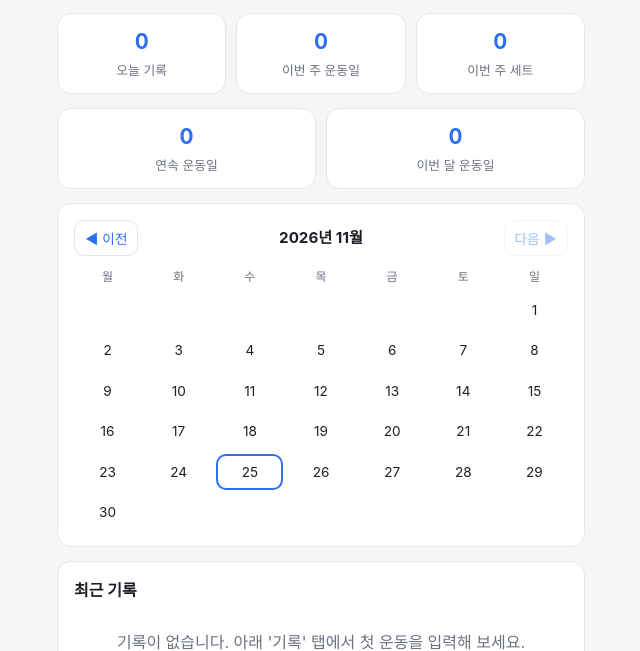
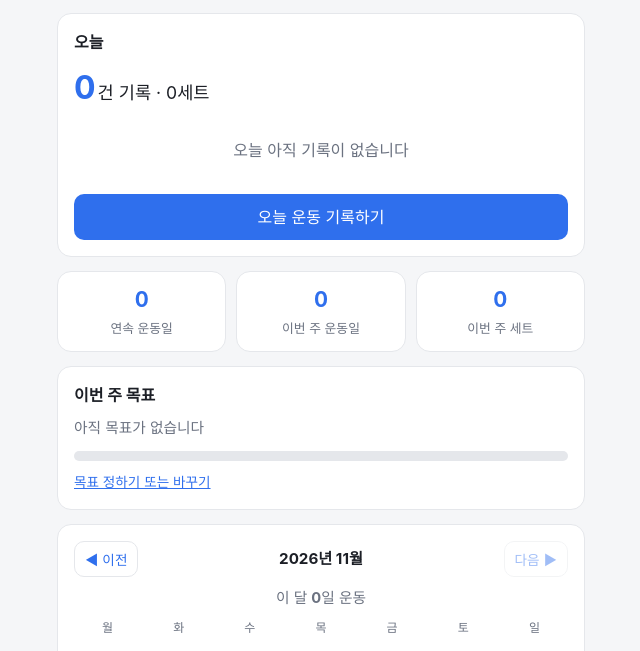
Before and after one commit to dokin-44/health-tracker, a plain HTML site: page docs/index.html in a window 1280 px wide. Shown: the part 83-734 px from the top of the page, without its empty margins (319-959 px from the left). Drawn offline with Linux system fonts and the light colour scheme.

Commit message:
홈을 오늘 카드 중심으로 재구성하고 주간 목표 표시

```diff
--- a/docs/index.html
+++ b/docs/index.html
@@ -11,15 +11,26 @@
   <h1>헬스 루틴 기록</h1>
   <p class="sub" id="today"></p>
 
+  <div class="card hero">
+    <h2>오늘</h2>
+    <div class="big"><b id="todayCount">0</b>건 기록 · <span id="todaySets">0</span>세트</div>
+    <div id="todayBrief"></div>
+    <a class="btn block" href="add.html">오늘 운동 기록하기</a>
+  </div>
+
   <div class="stats">
-    <div class="stat"><b id="todayCount">0</b><span>오늘 기록</span></div>
+    <div class="stat"><b id="streak">0</b><span>연속 운동일</span></div>
     <div class="stat"><b id="weekDays">0</b><span>이번 주 운동일</span></div>
     <div class="stat"><b id="weekSets">0</b><span>이번 주 세트</span></div>
   </div>
 
-  <div class="stats two">
-    <div class="stat"><b id="streak">0</b><span>연속 운동일</span></div>
-    <div class="stat"><b id="monthDays">0</b><span>이번 달 운동일</span></div>
+  <div class="card goal-mini">
+    <h2>이번 주 목표</h2>
+    <p class="sub" id="homeGoalText"></p>
+    <div class="progress" id="homeGoalTrack" role="progressbar" aria-label="주간 목표 달성률" aria-valuemin="0" aria-valuemax="100" aria-valuenow="0">
+      <div id="homeGoalBar" style="height:100%;width:0;background:var(--accent)"></div>
+    </div>
+    <a href="weekly.html">목표 정하기 또는 바꾸기</a>
   </div>
 
   <div class="card">
@@ -28,6 +39,7 @@
       <strong id="calTitle"></strong>
       <button class="btn ghost small" id="calNext" type="button">다음 ▶</button>
     </div>
+    <p class="sub" style="margin:0 0 8px;text-align:center">이 달 <b id="monthDays">0</b>일 운동</p>
     <div class="cal" id="cal"></div>
   </div>
 
@@ -65,6 +77,40 @@
     document.getElementById("weekDays").textContent = new Set(weekRecs.map((r) => r.date)).size;
     document.getElementById("weekSets").textContent = weekRecs.reduce((s, r) => s + Number(r.sets), 0);
     document.getElementById("streak").textContent = calcStreak(records);
+
+    // 오늘 카드: 오늘 한 기록을 맨 위에서 바로 보여준다
+    const todayRecs = records.filter((r) => r.date === today);
+    document.getElementById("todaySets").textContent = todayRecs.reduce((s, r) => s + Number(r.sets), 0);
+    const brief = document.getElementById("todayBrief");
+    brief.replaceChildren();
+    if (!todayRecs.length) {
+      brief.appendChild(el("div", "오늘 아직 기록이 없습니다", "empty"));
+    } else {
+      todayRecs.forEach((r) => {
+        const line = el("div", undefined, "line");
+        line.appendChild(el("span", r.exercise));
+        line.appendChild(el("span", fmtNum(r.weight) + "kg · " + r.reps + "×" + r.sets));
+        brief.appendChild(line);
+      });
+    }
+
+    // 이번 주 목표 달성률
+    const goal = loadGoal();
+    const weekSetTotal = weekRecs.reduce((s, r) => s + Number(r.sets), 0);
+    const gBar = document.getElementById("homeGoalBar");
+    const gText = document.getElementById("homeGoalText");
+    if (!goal) {
+      gBar.style.width = "0%";
+      document.getElementById("homeGoalTrack").setAttribute("aria-valuenow", "0");
+      gText.textContent = "아직 목표가 없습니다";
+    } else {
+      const pct = Math.min(100, Math.round((weekSetTotal / goal) * 100));
+      gBar.style.width = pct + "%";
+      document.getElementById("homeGoalTrack").setAttribute("aria-valuenow", String(pct));
+      gText.textContent = weekSetTotal >= goal
+        ? "목표 달성: " + weekSetTotal + " / " + goal + " 세트"
+        : weekSetTotal + " / " + goal + " 세트 (" + pct + "%)";
+    }
     renderCalendar(records);
 
     const box = document.getElementById("recent");
```
